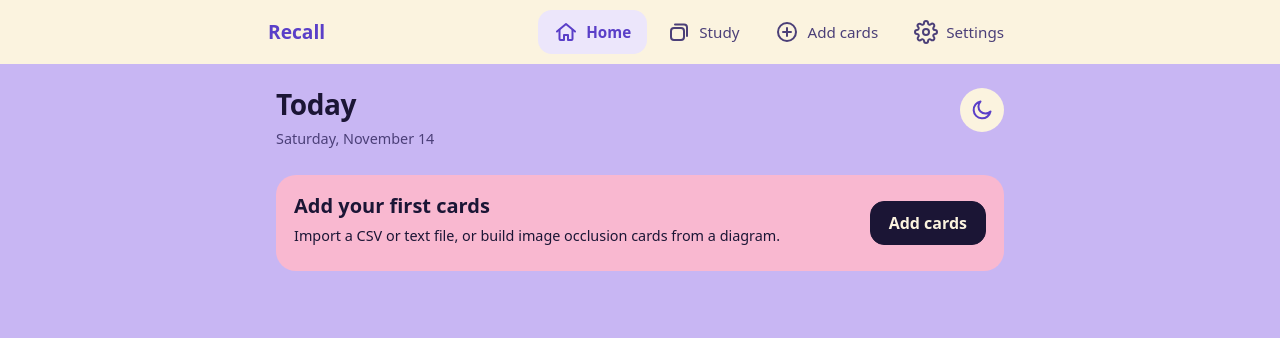
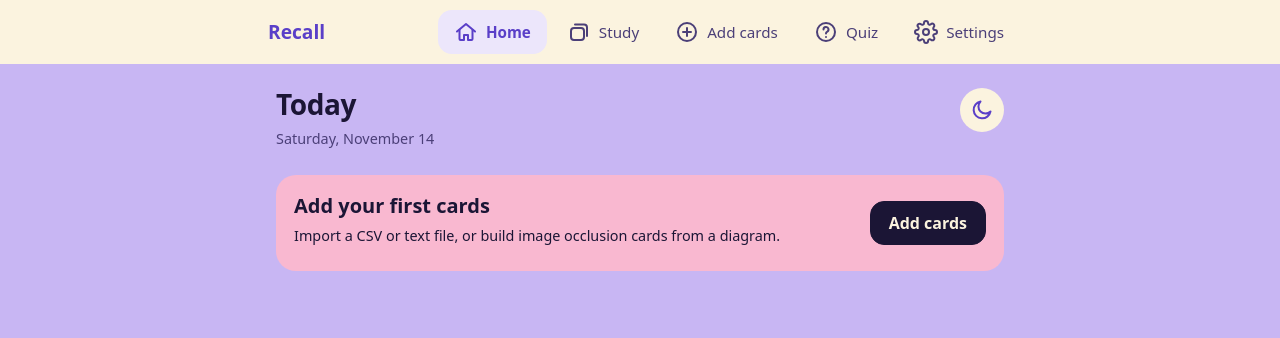
Before and after one commit to swsw68655-ui/Recall, a plain HTML site: page index.html in a window 1280 px wide. Drawn offline with Linux system fonts and the light colour scheme.

Commit message:
Update index.html

```diff
--- a/index.html
+++ b/index.html
@@ -661,5 +661,6 @@ if('serviceWorker' in navigator&&/^https?:$/.test(location.protocol))addEventLis
 load().catch(()=>{}).then(render);
 })();
 </script>
+  <script src="mcq.js"></script>
 </body>
 </html>
```
